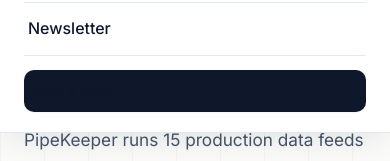
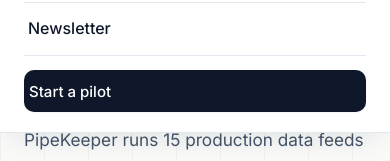
Before and after one commit to Neel2667/pipekeeper, a plain HTML site: page index.html in a window 390 px wide. Both pictures are taken after a click on the button 346 px from the left and 32 px from the top of the page. Shown: the part 279-440 px from the top of the page. Drawn offline with Linux system fonts and the light colour scheme.

Commit message:
fix mobile menu CTA contrast (dark-on-dark text)

```diff
--- a/index.html
+++ b/index.html
@@ -77,6 +77,7 @@ nav.scrolled{border-bottom-color:var(--line)}
 .mobile-menu.open{display:block}
 .mobile-menu a{display:block;padding:13px 4px;border-bottom:1px solid var(--line);color:var(--ink);font-weight:500}
 .mobile-menu a:last-of-type{border-bottom:none}
+.mobile-menu a.btn{color:#fff;border-bottom:none;margin-top:14px;width:100%}
 @media(max-width:820px){
   .nav-links{display:none}
   .menu-btn{display:inline-flex}
```
